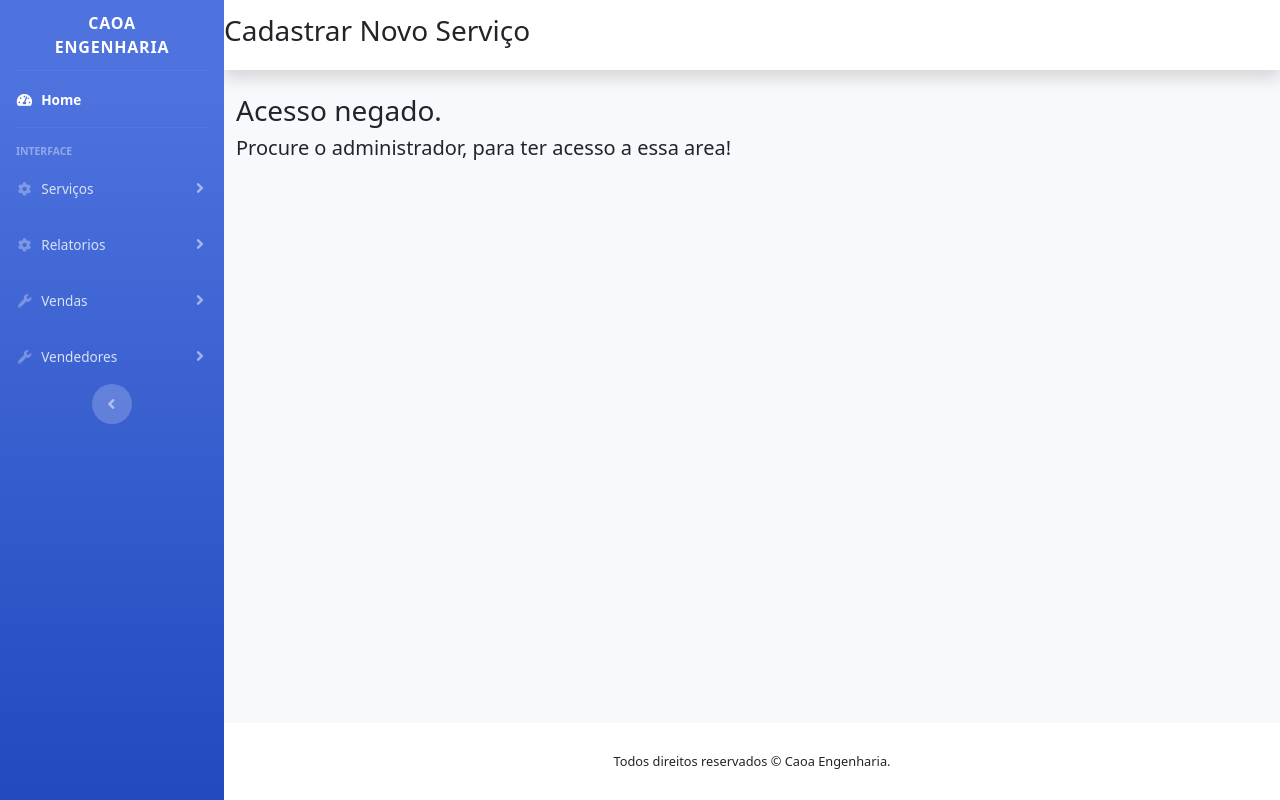
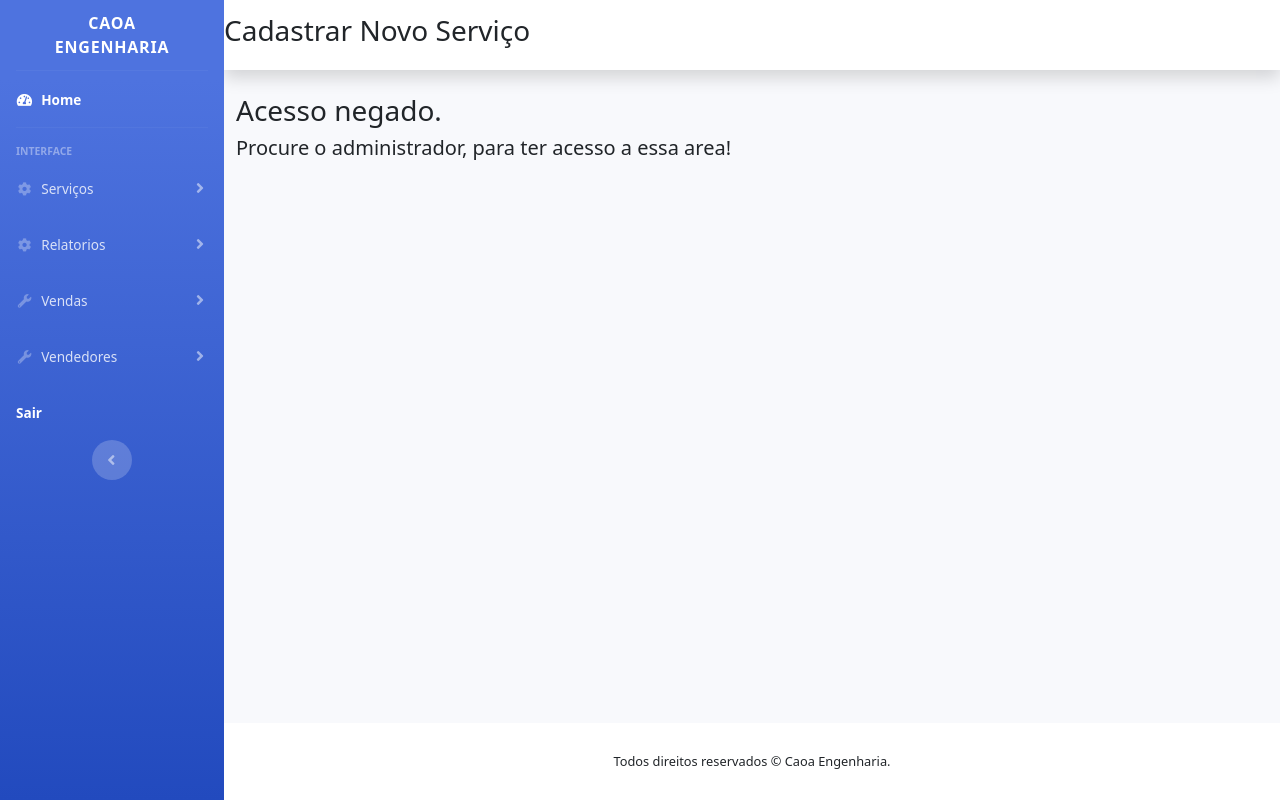
Before and after one commit to marcelohiginoduarte/caoa_eng, a Django app: a page that uses apps/servico/templates/index.html in a window 1280 px wide. Run offline with Django 4.2, Linux system fonts and the light colour scheme; the visitor is signed in with stand-in values (Sample User, id 1); some libraries are stand-ins or nearby versions.

Commit message:
Ajustando, urls

```diff
--- a/apps/servico/templates/index.html
+++ b/apps/servico/templates/index.html
@@ -38,6 +38,7 @@
                     <i class="fas fa-fw fa-tachometer-alt"></i>
                     <span>Home</span></a>
             </li>
+
 
             <!-- Divider -->
             <hr class="sidebar-divider">
@@ -111,7 +112,10 @@
                     </div>
                 </div>
             </li>
-
+            <li class="nav-item active">
+                <a class="nav-link" href="{% url 'login' %}">
+                    <span>Sair</span></a>
+            </li>
             <!-- Sidebar Toggler (Sidebar) -->
             <div class="text-center d-none d-md-inline">
                 <button class="rounded-circle border-0" id="sidebarToggle"></button>
--- a/apps/servico/urls.py
+++ b/apps/servico/urls.py
@@ -9,5 +9,5 @@ urlpatterns = [
     path('servicoeditar/<int:servico_id>', views.editar_servico, name='editar_servico'),
     path('servico/<int:id>/detalhes', views.detalhes_servico_json, name='detalhe_servico'),
     path('servico/delete/<int:pk>', views.DeletarServico.as_view(), name='deletarservico'),
-
+    path('servico/logouut', views.logout, name='logout'),
 ]
```
